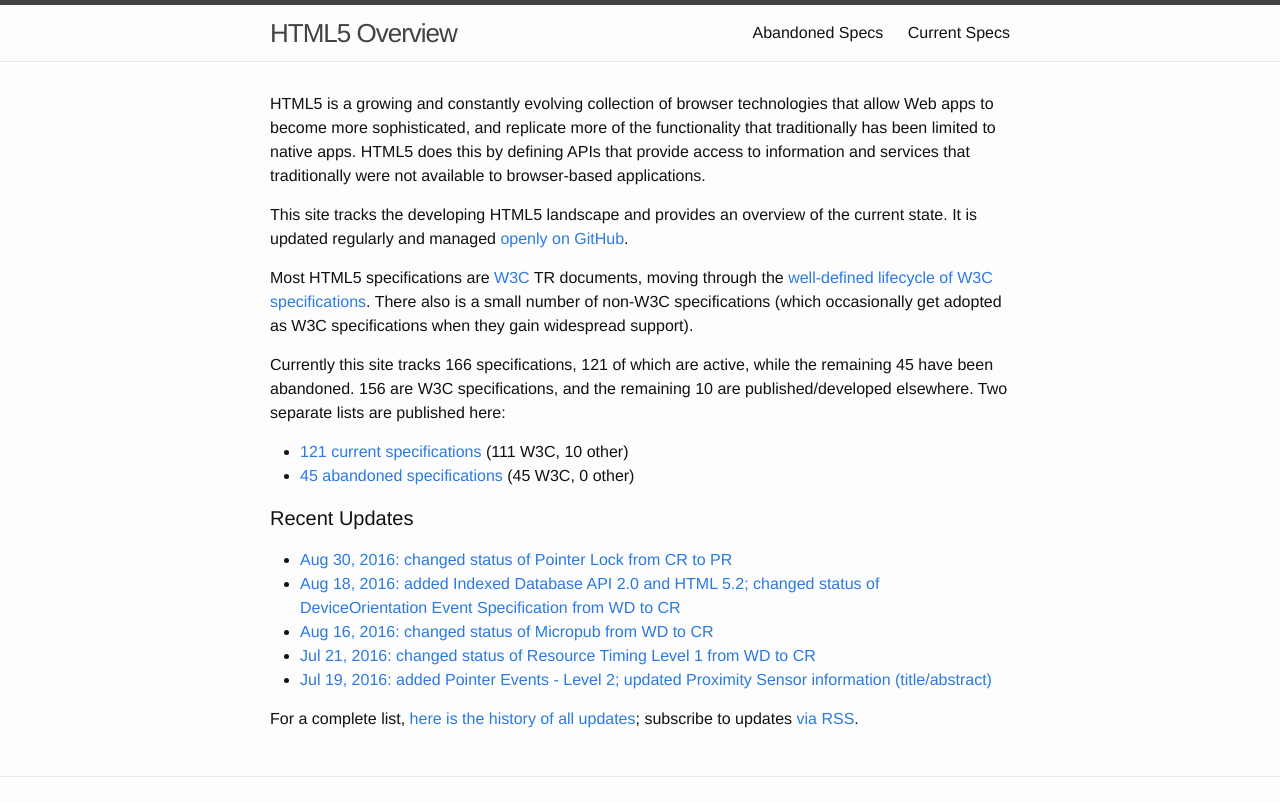
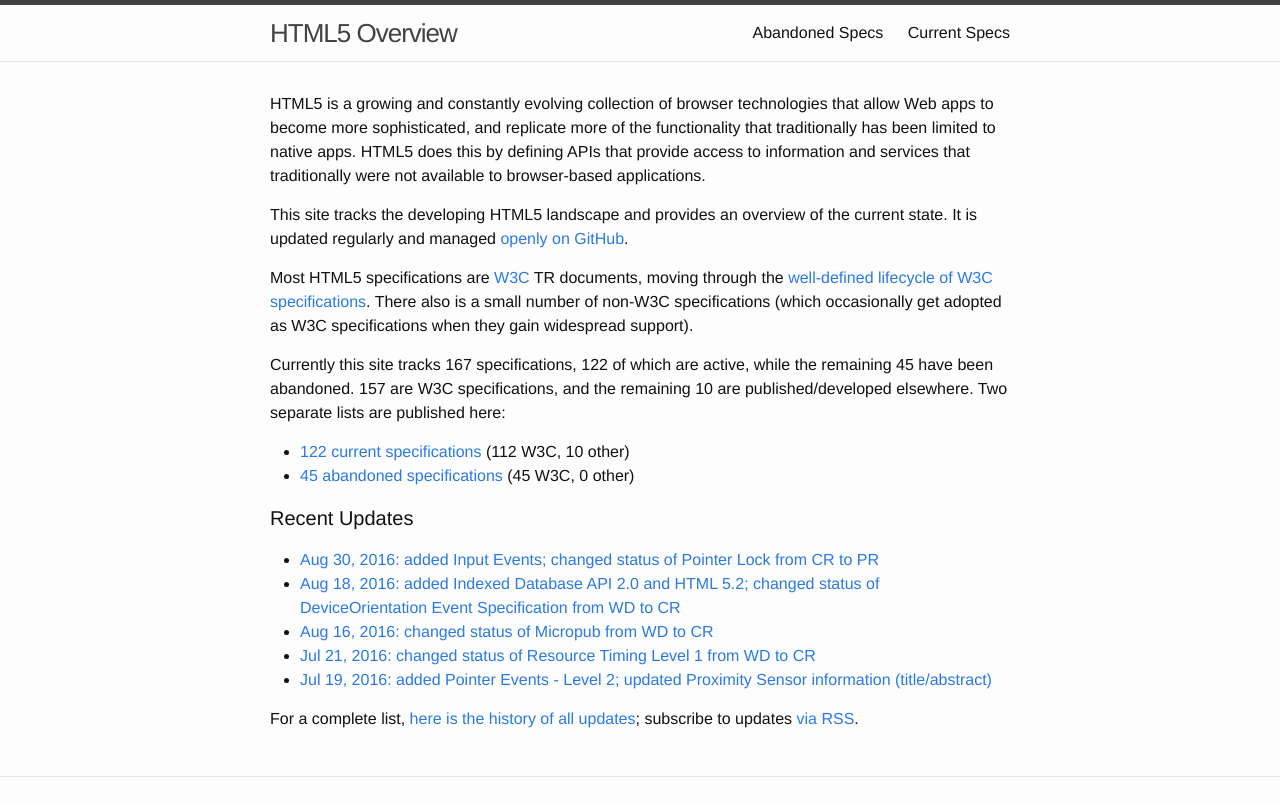
Before and after one commit to dret/HTML5-overview, a Jekyll site: the page built from index.html, in a window 1280 px wide, cut to the strip 0-803 px from the top of the page. Built offline with Jekyll 4.4.1, drawn with Linux system fonts in a browser that asks for light colours.

Commit message:
adding Input Events

```diff
--- a/_includes/specs.html
+++ b/_includes/specs.html
@@ -1,8 +1,8 @@
 <?xml version="1.0" encoding="UTF-8"?><div class="specs">
-   <p>Currently this site tracks 166 specifications, 121 of which are active, while the remaining 45 have been abandoned. 156 are W3C specifications, and the remaining 10 are published/developed elsewhere. Two separate lists are published here:
+   <p>Currently this site tracks 167 specifications, 122 of which are active, while the remaining 45 have been abandoned. 157 are W3C specifications, and the remaining 10 are published/developed elsewhere. Two separate lists are published here:
       <ul>
          <li>
-            <a href="current">121 current specifications</a> (111 W3C, 10 other)
+            <a href="current">122 current specifications</a> (112 W3C, 10 other)
          </li>
          <li>
             <a href="abandoned">45 abandoned specifications</a> (45 W3C, 0 other)
--- a/_posts/2016-08-30-update.md
+++ b/_posts/2016-08-30-update.md
@@ -1,8 +1,8 @@
 ---
 layout: post
-title:  "changed status of Pointer Lock from CR to PR"
+title:  "added Input Events; changed status of Pointer Lock from CR to PR"
 date:   2016-08-30
-tags:   pointerlock
+tags:   input-events, pointerlock
 ---
 
-changed status of [Pointer Lock](/spec/pointerlock) from CR to PR
+added [Input Events](/spec/input-events); changed status of [Pointer Lock](/spec/pointerlock) from CR to PR
--- a/html5.xml
+++ b/html5.xml
@@ -472,6 +472,10 @@
             <title>UI Events KeyboardEvent key Values</title>
             <abstract>This specification defines the values for the KeyboardEvent.key attribute, which is defined as part of the Document Object Model (DOM) Level 3 Events Specification. The key attribute contains information about the character generated by the key event.</abstract>
         </spec>
+        <spec id="input-events" status="WD">
+            <title>Input Events</title>
+            <abstract>This specification defines additions to events for text and related input to allow for the monitoring and manipulation of default browser behavior in the context of text editor applications and other applications that deal with text input and text formatting. This specification builds on the UI events spec.</abstract>
+        </spec>
         <spec id="UISecurity" status="WD">
             <title>User Interface Security and the Visibility API</title>
             <abstract>UI Security and the Visibility API defines both a declarative and imperative means for resources displayed in an embedded context to protect themselves against having their content obscured, moved, or otherwise displayed in a misleading manner.</abstract>
@@ -694,7 +698,7 @@
         </spec>
     </specs>
     <log>
-        <entry date="2016-08-30">changed status of <a href="http://www.w3.org/TR/pointerlock/"><q>Pointer Lock</q></a> from CR to PR</entry>
+        <entry date="2016-08-30">added <a href="http://www.w3.org/TR/input-events/"><q>Input Events</q></a>; changed status of <a href="http://www.w3.org/TR/pointerlock/"><q>Pointer Lock</q></a> from CR to PR</entry>
         <entry date="2016-08-18">added <a href="http://www.w3.org/TR/IndexedDB-2/"><q>Indexed Database API 2.0</q></a> and <a href="http://www.w3.org/TR/html52/"><q>HTML 5.2</q></a>; changed status of <a href="http://www.w3.org/TR/orientation-event/"><q>DeviceOrientation Event Specification</q></a> from WD to CR</entry>
         <entry date="2016-08-16">changed status of <a href="http://www.w3.org/TR/micropub/"><q>Micropub</q></a> from WD to CR</entry>
         <entry date="2016-07-21">changed status of <a href="http://www.w3.org/TR/resource-timing-1/"><q>Resource Timing Level 1</q></a> from WD to CR</entry>
```
Also changed, not shown: current.md (+4 -3 lines), spec/input-events.md (added, +9 -0 lines).
